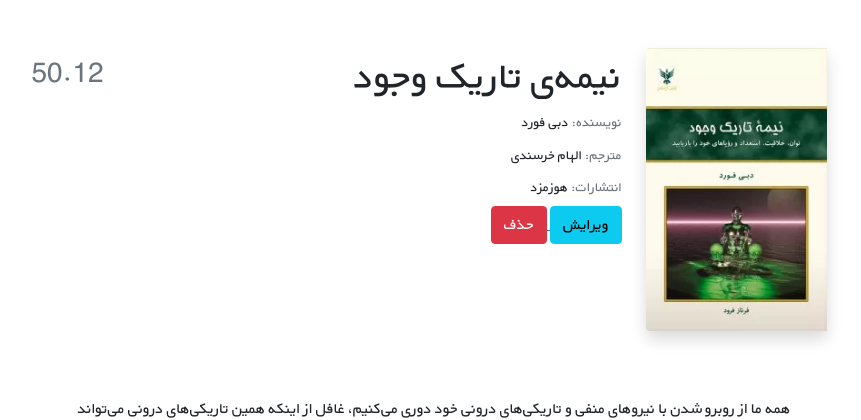
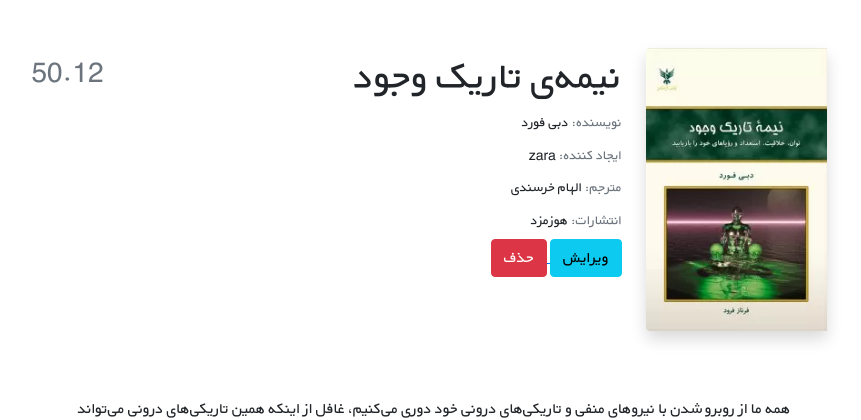
Before and after one commit to zahraimen/bookstore, a Django app: page /books/7/ in a window 1280 px wide. Shown: the part 61-481 px from the top of the page, without its empty margins (211-1072 px from the left). Run offline with Django 4.2, Linux system fonts and the light colour scheme; a user stored in the database is signed in; data comes from the database, SQL or seed files in the repository; both versions use the stored data as it was after the commit; some libraries are stand-ins or nearby versions.

Commit message:
add user to model book who created object

```diff
--- a/books/models.py
+++ b/books/models.py
@@ -6,6 +6,7 @@ from django.contrib.auth import get_user_model
 
 # Create your models here.
 class Book(models.Model):
+    user = models.ForeignKey(get_user_model(), on_delete=models.CASCADE)
     title = models.CharField(max_length=200)
     author = models.CharField(max_length=200)
     content = models.TextField()
--- a/books/templates/books/book_detail.html
+++ b/books/templates/books/book_detail.html
@@ -24,6 +24,7 @@
                         <div class="col-xs-12 col-md-6 text-center text-md-end mt-md-1 mt-4">
                             <h1>{{ book.title }}</h1>
                             <h5 class="small my-1"><span class="text-muted">نویسنده: </span>{{ book.author }}</h5>
+                            <h5 class="small my-1"><span class="text-muted">ایجاد کننده: </span>{{ book.user.username }}</h5>
                             <h5 class="small my-1"><span class="text-muted">مترجم: </span>الهام خرسندی</h5>
                             <h5 class="small my-1"><span class="text-muted">انتشارات: </span>هوزمزد</h5>
                             <a href="{% url 'book_update' book.id %}">
```
Also changed, not shown: books/migrations/0006_book_user.py (added), db.sqlite3.
